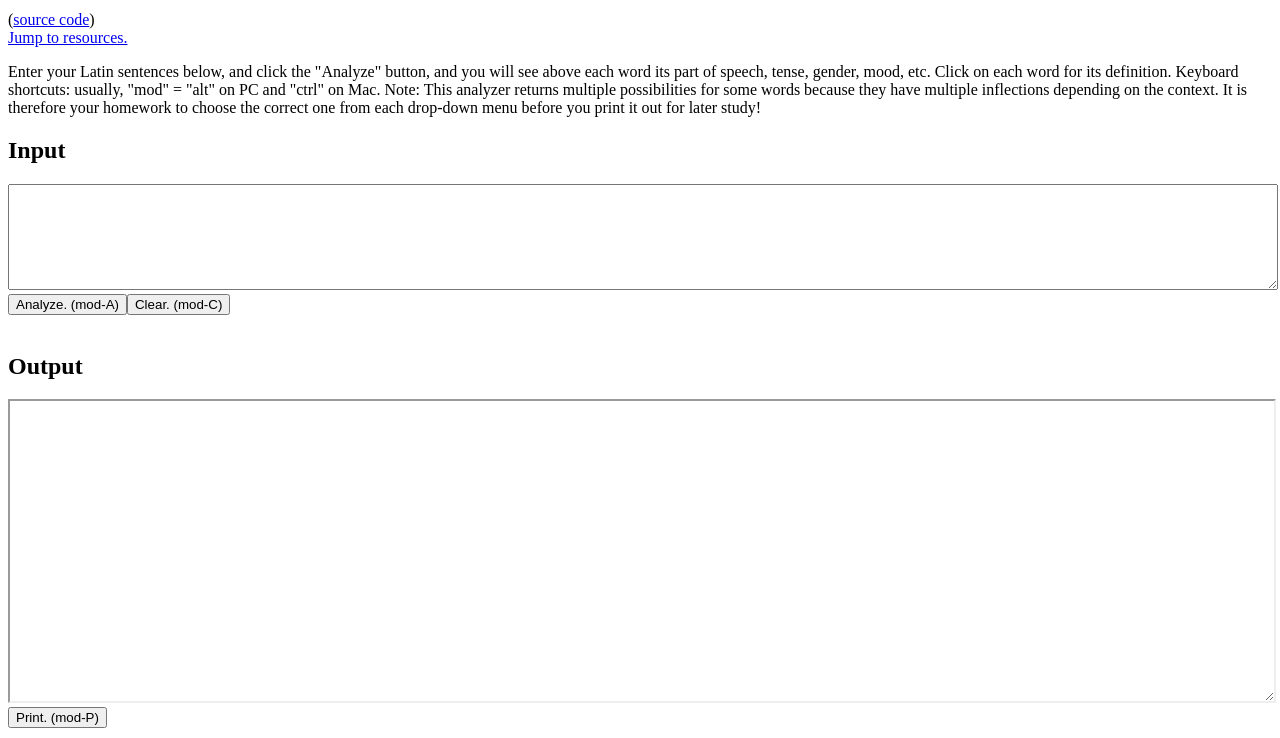
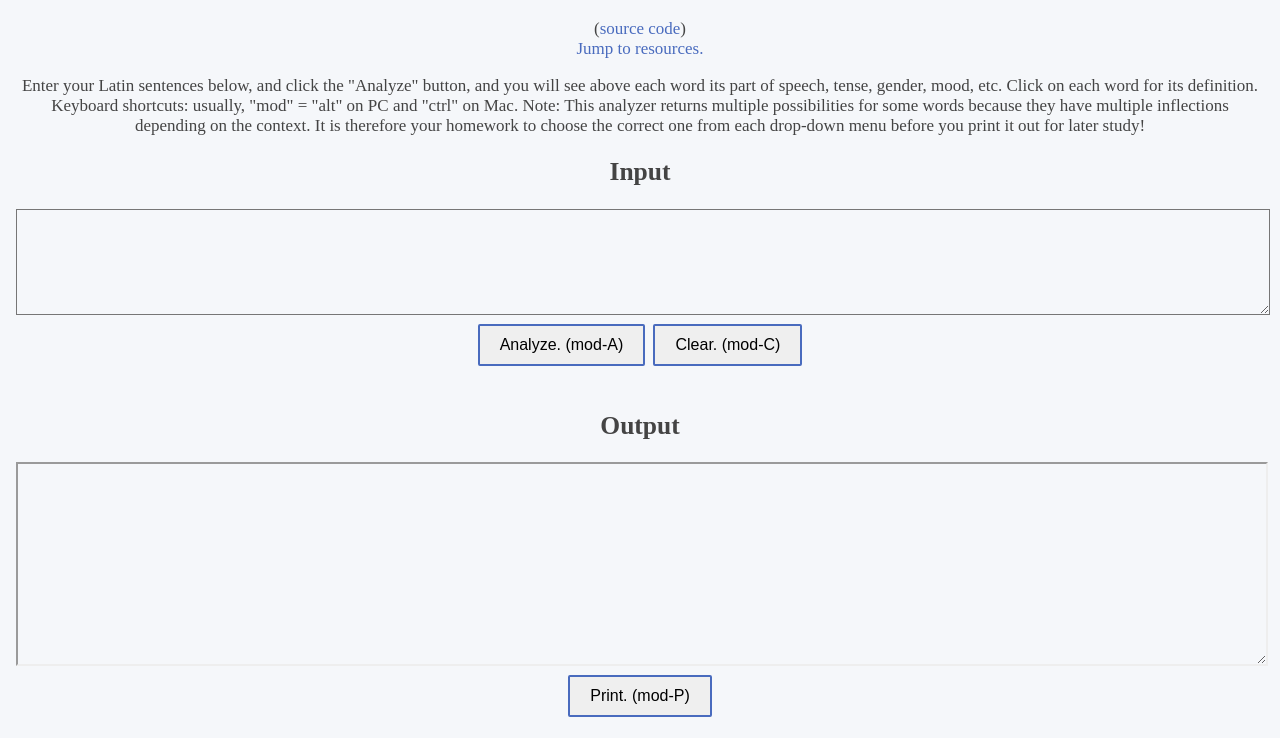
Before and after one commit to Geremia/LatinInflector, a plain HTML site: page latin/index.html in a window 1280 px wide. Shown: the part 116-854 px from the top of the page. Drawn offline with Linux system fonts and the light colour scheme.

Commit message:
added css to the website

```diff
--- a/latin/index.html
+++ b/latin/index.html
@@ -7,6 +7,7 @@
   <meta name="keywords" lang="la" content="Lingua, Latina">
   <meta name="description" lang="en" content="Inflect (conjugate or decline) words in Latin phrases.">
   <title>Latin Inflector</title>
+  <link href="../style.css" rel="stylesheet" />
 </head>
 <body>
   <h1>Latin Inflector<a name="inflector" id="inflector"></a></h1>
@@ -15,11 +16,14 @@
   <p>Enter your Latin sentences below, and click the "Analyze" button, and you will see above each word its part of speech, tense, gender, mood, etc. Click on each word for its definition. Keyboard shortcuts: usually, "mod" = "alt" on PC and "ctrl" on Mac. Note: This analyzer returns multiple possibilities for some words because they have multiple inflections depending on the context. It is therefore your homework to choose the correct one from each drop-down menu before you print it out for later study!</p>
   <h2>Input</h2>
   <form action="analyze.php" target="outputIFrame" method="post">
-    <textarea name="thetext" id="thetext" accesskey="T" style="width: 100%; height: 100px;" rows="10" cols="100" title="Mod-T selects this field."></textarea><br>
-    <input type="submit" accesskey="A" onclick="window.frames['outputIFrame'].document.body.innerHTML='';" value="Analyze. (mod-A)"><input type="reset" onclick="document.getElementById('thetext').focus()" value="Clear. (mod-C)" accesskey="C">
+    <textarea class="text-area" name="thetext" id="thetext" accesskey="T" style="width: 100%; height: 100px;" rows="10" cols="100" title="Mod-T selects this field."></textarea><br>
+    <input class="button" type="submit" accesskey="A" onclick="window.frames['outputIFrame'].document.body.innerHTML='';" value="Analyze. (mod-A)">
+    <input class="button" type="reset" onclick="document.getElementById('thetext').focus()" value="Clear. (mod-C)" accesskey="C">
   </form><br>
-  <h2>Output</h2><iframe style="width: 100%; height: 300px; resize: both; overflow: auto;" id="outputIFrame" name="outputIFrame">Frames required</iframe> <button onclick="window.frames['outputIFrame'].focus();window.frames['outputIFrame'].print();" title="I found setting the printer scale to 75% makes a nicely-formatted hardcopy in Firefox." accesskey="P">Print. (mod-P)</button>
+  <h2>Output</h2><iframe style="width: 100%; height: 200px; resize: both; overflow: auto;" id="outputIFrame" name="outputIFrame">Frames required</iframe>
+  <button class="button" onclick="window.frames['outputIFrame'].focus();window.frames['outputIFrame'].print();" title="I found setting the printer scale to 75% makes a nicely-formatted hardcopy in Firefox." accesskey="P">Print. (mod-P)</button>
   <h3>Here are excellent resources:<a name="resources" id="resources"></a></h3><a href="#inflector">Return to the Latin Inflector.</a>
+  <div class="resource-container">
     <ul>
       <li style="list-style: none; display: inline">
         <h4>Courses</h4>
@@ -102,7 +106,9 @@
       <li>
         <a href="../scholastic/st_q1.html">Question 1 of the <i>Summa Theologica</i></a> by <a href="../aquinas.pdf">St. Thomas Aquinas</a> and the <a href="../scholastic/24Thomisticpart2.htm">24 Thomistic Theses with P. Lumbreras, O.P.'s commentary</a>, in Latin and English
       </li>
-  </ul>It is great you want to learn Latin. Read what the <a href="../baltimore_catechism.pdf"><i>Baltimore Catechism</i></a> says about Latin:
+    </ul>
+  </div>
+  It is great you want to learn Latin. Read what the <a href="../baltimore_catechism.pdf"><i>Baltimore Catechism</i></a> says about Latin:
   <blockquote>
     <b>Q. 566.</b> Why does the Church use the Latin language instead of the national language of its children?<br>
     <b>A.</b> The Church uses the Latin language instead of the national language of its children:<br>
--- /dev/null
+++ b/style.css
@@ -0,0 +1,56 @@
+body {
+  margin: 1rem;
+  color: #444;
+  background: #f5f7fa;
+  text-align: center;
+  font-size: 17px;
+}
+
+h1 {
+  font-size: 40px;
+  margin: 0;
+}
+
+a {
+  color: #496bbe;
+  text-decoration: none;
+}
+
+a:hover {
+  text-decoration: underline;
+}
+
+.text-area {
+  background-color: #f5f7fa;
+}
+
+.resource-container {
+  text-align: left;
+  margin: 0 auto;
+  width: 50%;
+}
+
+h4 {
+  text-align: center;
+}
+
+.button {
+  border: 2px solid #496bbe;
+  border-radius: 2px;
+  padding: 10px 20px;
+  text-align: center;
+  text-decoration: none;
+  display: inline-block;
+  font-size: 16px;
+  margin: 4px 2px;
+  cursor: pointer;
+  transition: 400ms;
+}
+
+.button:hover {
+  background-color: rgb(73, 107, 190, 0.7);
+}
+
+.button:active {
+  scale: 1.1;
+}
```
Also changed, not shown: greek/index.html (+7 -5 lines). Lines whose indentation alone changed are shown as unchanged.
